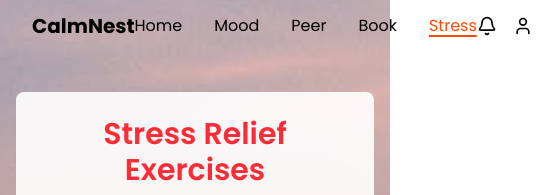
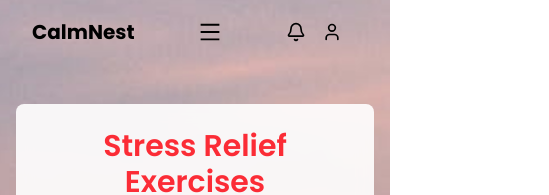
Before and after one commit to NSuryansh/Built_it, a React (Vite) app in the folder frontend/: page /stress in a window 390 px wide. Shown: the top 195 px of the page, 549 px wide, since content can reach past the window. Built offline with nearby package versions, Linux system fonts and the light colour scheme.

Commit message:
Added hamburger-menu

```diff
--- a/frontend/package.json
+++ b/frontend/package.json
@@ -19,6 +19,7 @@
     "react": "^19.0.0",
     "react-calendar": "^5.1.0",
     "react-dom": "^19.0.0",
+    "react-icons": "^5.5.0",
     "react-router-dom": "^7.3.0",
     "react-spinners": "^0.15.0",
     "recharts": "^2.15.1",
--- a/frontend/src/components/Navbar.jsx
+++ b/frontend/src/components/Navbar.jsx
@@ -1,66 +1,76 @@
-import React, {useState} from "react";
+import React, { useState } from "react";
 import { Bell, User } from "lucide-react";
 import { useLocation } from "react-router-dom";
+import { AiOutlineMenu, AiOutlineClose } from "react-icons/ai";
 
 const Navbar = () => {
   const location = useLocation().pathname;
   const [showDetails, setShowDetails] = useState(false);
+  const [isOpen, setIsOpen] = useState(false);
+
+  const links = [
+    { name: "Home", link: "/dashboard" },
+    { name: "Mood", link: "/mood" },
+    { name: "Peer", link: "/peer" },
+    { name: "Book", link: "/book" },
+    { name: "Stress", link: "/stress" },
+  ];
+
+  const toggleMenu = () => {
+    setIsOpen(!isOpen);
+  };
+
   return (
     <nav className="bg-transperent">
       <div className="px-8 py-3">
         <div className="flex items-center justify-between">
           <div className="text-xl font-bold">CalmNest</div>
-          <div className="flex space-x-8 items-center">
+          <div className="hidden md:flex space-x-8 items-center">
+            {links.map((item, i) => (
               <a
-              href="/dashboard"
+                key={i}
+                href={item.link}
                 className={`hover:text-[var(--custom-primary-orange)] focus:text-[var(--custom-primary-orange)] transition-colors ${
-                location === "/dashboard"
+                  location == item.link
                     ? "underline underline-offset-4 text-[var(--landing-bg-orange)] decoration-2"
                     : ""
                 }`}
               >
-              Home
+                {item.name}
               </a>
+            ))}
+          </div>
+          <div className="md:hidden flex items-center z-2">
+            <button
+              onClick={toggleMenu}
+              className="p-2 rounded-full hover:bg-gray-100"
+            >
+              {isOpen ? (
+                <AiOutlineClose size={24} />
+              ) : (
+                <AiOutlineMenu size={24} />
+              )}
+            </button>
+            {isOpen && (
+              <div className="absolute top-16 left-0 w-full bg-white shadow-md p-4">
+                <ul>
+                  {links.map((item, i) => (
+                    <li className="py-2 border-b border-gray-200" key={i}>
                       <a
-              href="/mood"
+                        href={item.link}
                         className={`hover:text-[var(--custom-primary-orange)] focus:text-[var(--custom-primary-orange)] transition-colors ${
-                location === "/mood"
+                          location == item.link
                             ? "underline underline-offset-4 text-[var(--landing-bg-orange)] decoration-2"
                             : ""
                         }`}
                       >
-              Mood
+                        {item.name}
                       </a>
-            <a
-              href="/peer"
-              className={`hover:text-[var(--custom-primary-orange)] focus:text-[var(--custom-primary-orange)] transition-colors ${
-                location === "/peer"
-                  ? "underline underline-offset-4 text-[var(--landing-bg-orange)] decoration-2"
-                  : ""
-              }`}
-            >
-              Peer
-            </a>
-            <a
-              href="/book"
-              className={`hover:text-[var(--custom-primary-orange)] focus:text-[var(--custom-primary-orange)] transition-colors ${
-                location === "/book"
-                  ? "underline underline-offset-4 text-[var(--landing-bg-orange)] decoration-2"
-                  : ""
-              }`}
-            >
-              Book
-            </a>
-            <a
-              href="/stress"
-              className={`hover:text-[var(--custom-primary-orange)] focus:text-[var(--custom-primary-orange)] transition-colors ${
-                location === "/stress"
-                  ? "underline underline-offset-4 text-[var(--landing-bg-orange)] decoration-2"
-                  : ""
-              }`}
-            >
-              Stress
-            </a>
+                    </li>
+                  ))}
+                </ul>
+              </div>
+            )}
           </div>
           <div className="flex items-center space-x-4">
             <button className="cursor-pointer">
@@ -85,7 +95,11 @@ const Navbar = () => {
                 <li className="p-3 text-right ">Email ID</li>
                 <li className="p-3 text-right ">Phone Number</li>
                 <li className="p-3 text-right ">Alt Phone Number</li>
-                <a href="/appointments"><li className="p-3 text-right cursor-pointer">Appointments</li></a>
+                <a href="/appointments">
+                  <li className="p-3 text-right cursor-pointer">
+                    Appointments
+                  </li>
+                </a>
               </ol>
               <button className="p-2 m-3 text-right cursor-pointer bg-orange-300 rounded-md">
                 Modify
@@ -95,16 +109,58 @@ const Navbar = () => {
                 Logout
               </button>
             </div>
-            {/* <button
-              className="bg-[var(--custom-primary-orange)] text-[var(--custom-white)] px-4 py-1 rounded cursor-pointer"
-              onClick={() => (window.location.href = "/login")}
-            >
-              Login
-            </button> */}
           </div>
         </div>
       </div>
     </nav>
+    // <nav className="flex justify-between items-center py-4">
+    //   <div className="text-lg font-bold">Logo</div>
+    //   <div className="hidden md:flex md:items-center">
+    //     <ul className="flex items-center space-x-4">
+    //       <li>
+    //         <a href="#" className="hover:text-blue-500">
+    //           Home
+    //         </a>
+    //       </li>
+    //       <li>
+    //         <a href="#" className="hover:text-blue-500">
+    //           About
+    //         </a>
+    //       </li>
+    //       <li>
+    //         <a href="#" className="hover:text-blue-500">
+    //           Contact
+    //         </a>
+    //       </li>
+    //     </ul>
+    //   </div>
+    //   <div className="md:hidden flex items-center">
+    //     <button onClick={toggleMenu} className="p-2 rounded-full hover:bg-gray-100">
+    //       {isOpen ? <AiOutlineClose size={24} /> : <AiOutlineMenu size={24} />}
+    //     </button>
+    //     {isOpen && (
+    //       <div className="absolute top-16 left-0 w-full bg-white shadow-md p-4">
+    //         <ul>
+    //           <li className="py-2 border-b border-gray-200">
+    //             <a href="#" className="hover:text-blue-500">
+    //               Home
+    //             </a>
+    //           </li>
+    //           <li className="py-2 border-b border-gray-200">
+    //             <a href="#" className="hover:text-blue-500">
+    //               About
+    //             </a>
+    //           </li>
+    //           <li className="py-2">
+    //             <a href="#" className="hover:text-blue-500">
+    //               Contact
+    //             </a>
+    //           </li>
+    //         </ul>
+    //       </div>
+    //     )}
+    //   </div>
+    // </nav>
   );
 };
 
```
Also changed, not shown: 1 other file (tests, documents, lock files or other folders). Lines whose indentation alone changed are shown as unchanged.
